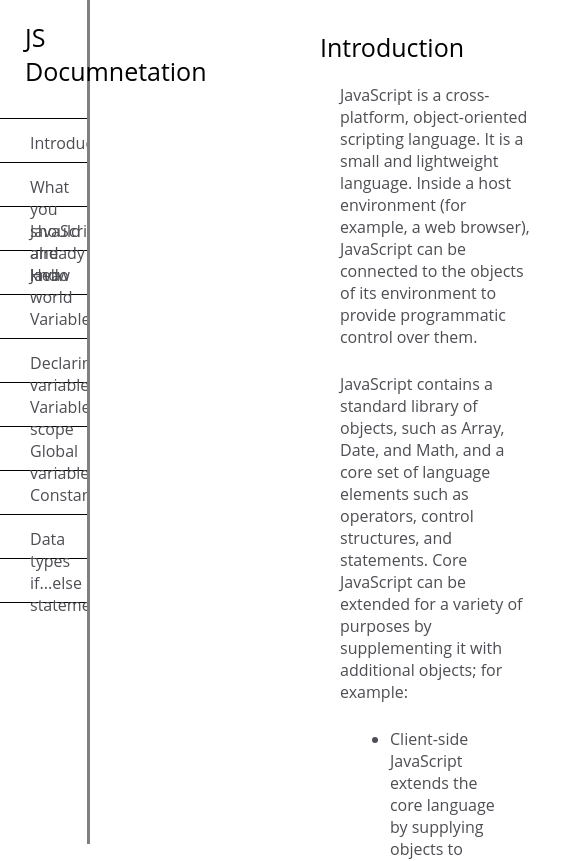
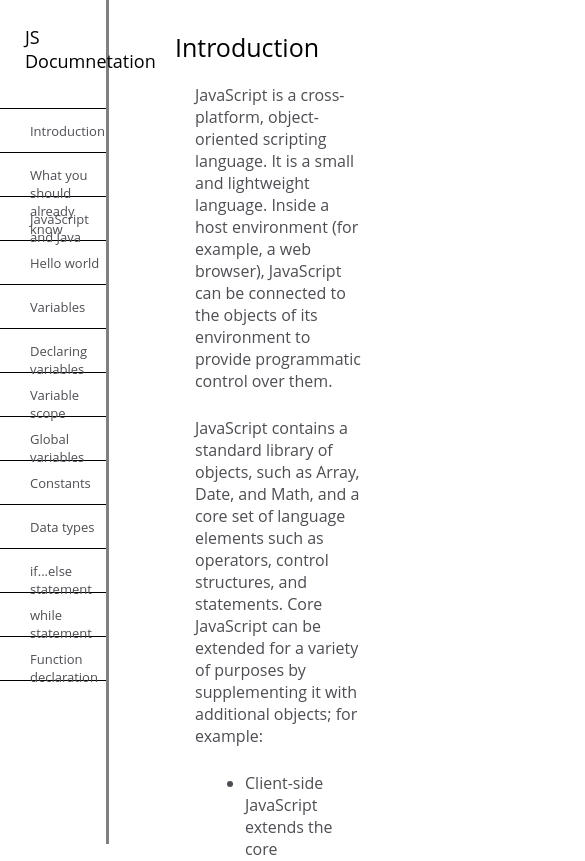
Before and after one commit to awalaj/freeCodeCamp-Responsive-Web-Design-Certification, a plain HTML site: page Technical Documentation page/index.html in a window 390 px wide. Shown: the top 861 px of the page, 585 px wide, since content can reach past the window. Drawn offline with Linux system fonts and the light colour scheme.

Commit message:
Update style.css

```diff
--- a/Technical Documentation page/style.css
+++ b/Technical Documentation page/style.css
@@ -60,3 +60,39 @@ article{
 article p, ul li{
     margin-bottom: 25px;
 }
+@media (max-width: 600px) {
+    .navbar{
+        width: 28%;
+        height: 100%;
+        border-right: 3px solid grey;
+        font-size: 13px;
+        position: fixed;
+    }
+    .navbar .navbar-head p{
+        padding:  5px 10px 5px 10px;
+        font-size: large;
+        transform: translateX(-10px);
+    }
+    .navbar .navbar-list{
+        overflow-y: auto;
+        height: 585px;
+    }
+    .content{
+        transform: translateX(140px);
+        padding: 30px 35px;
+        width: 72%;
+        height: 100%;
+    }
+}
+@media (min-width: 1200px){
+    .navbar .navbar-list{
+        overflow-y: auto;
+        height: 605px;
+    }
+    .content{
+        transform: translateX(360px);
+        padding: 30px 35px;
+        width: 72%;
+        height: 100%;
+    }
+}
```
